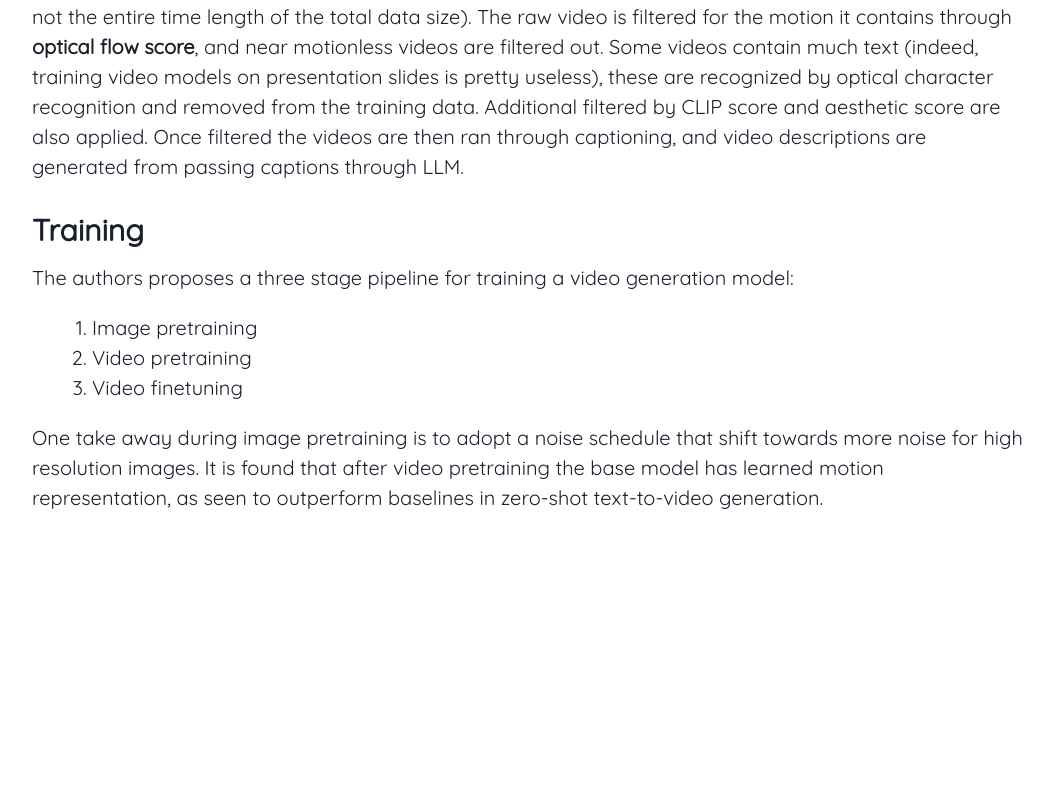
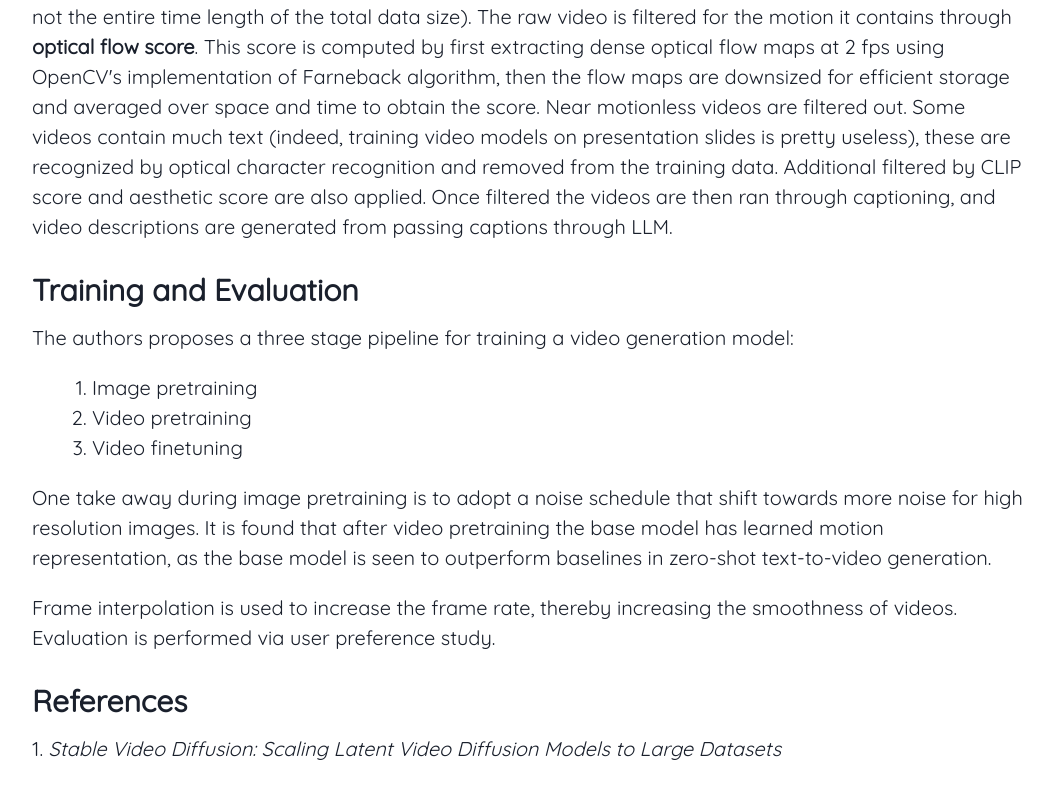
Before and after one commit to zhaoclaire/zhaoclaire.github.io, a Next.js app: page /stable-video-diffusion in a window 1280 px wide. Shown: the part 663-1462 px from the top of the page, without its empty margins (112-1165 px from the left). Before the commit the page ends 1296 px from the top, so only its background shows below. Built offline with nearby package versions, Linux system fonts and the light colour scheme.

Commit message:
Edit blog 2

```diff
--- a/app/(writings)/(video-generation)/stable-video-diffusion/page.tsx
+++ b/app/(writings)/(video-generation)/stable-video-diffusion/page.tsx
@@ -44,18 +44,22 @@ export default function VideoPoet() {
         a video into clips increases the number of training data points
         (although not the entire time length of the total data size). The raw
         video is filtered for the motion it contains through{" "}
-        <Text as="b">optical flow score</Text>, and near motionless videos are
-        filtered out. Some videos contain much text (indeed, training video
-        models on presentation slides is pretty useless), these are recognized
-        by optical character recognition and removed from the training data.
-        Additional filtered by CLIP score and aesthetic score are also applied.
-        Once filtered the videos are then ran through captioning, and video
-        descriptions are generated from passing captions through LLM.
+        <Text as="b">optical flow score</Text>. This score is computed by first
+        extracting dense optical flow maps at 2 fps using OpenCV's
+        implementation of Farneback algorithm, then the flow maps are downsized
+        for efficient storage and averaged over space and time to obtain the
+        score. Near motionless videos are filtered out. Some videos contain much
+        text (indeed, training video models on presentation slides is pretty
+        useless), these are recognized by optical character recognition and
+        removed from the training data. Additional filtered by CLIP score and
+        aesthetic score are also applied. Once filtered the videos are then ran
+        through captioning, and video descriptions are generated from passing
+        captions through LLM.
       </Container>
 
       <Container fontSize="xl" maxW={"container.lg"}>
         <Heading as="h3" size="lg" pb="0.5em" pt="1em">
-          Training
+          Training and Evaluation
         </Heading>
         The authors proposes a three stage pipeline for training a video
         generation model:
@@ -67,8 +71,23 @@ export default function VideoPoet() {
         One take away during image pretraining is to adopt a noise schedule that
         shift towards more noise for high resolution images. It is found that
         after video pretraining the base model has learned motion
-        representation, as seen to outperform baselines in zero-shot
-        text-to-video generation.
+        representation, as the base model is seen to outperform baselines in
+        zero-shot text-to-video generation.
+      </Container>
+      <Container fontSize="xl" maxW={"container.lg"} pt="1em">
+        Frame interpolation is used to increase the frame rate, thereby
+        increasing the smoothness of videos. Evaluation is performed via user
+        preference study.
+      </Container>
+      <Container fontSize="xl" maxW={"container.lg"}>
+        <Heading as="h3" size="lg" pb="0.5em" pt="1em">
+          References
+        </Heading>
+        1.{" "}
+        <Text as="i">
+          Stable Video Diffusion: Scaling Latent Video Diffusion Models to Large
+          Datasets
+        </Text>
       </Container>
       <Box height="15vh" />
     </main>
```
Also changed, not shown: app/(writings)/(video-generation)/video-poet/page.tsx (+6 -3 lines).
